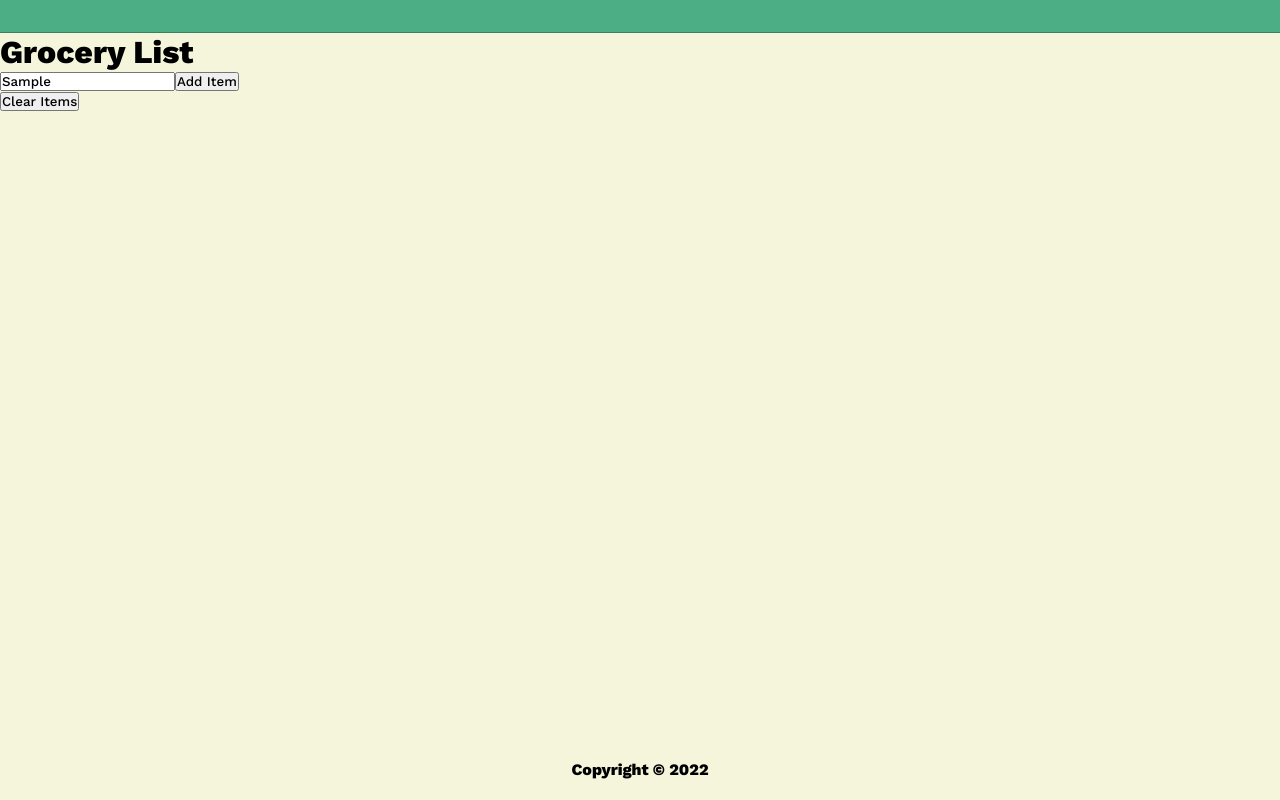
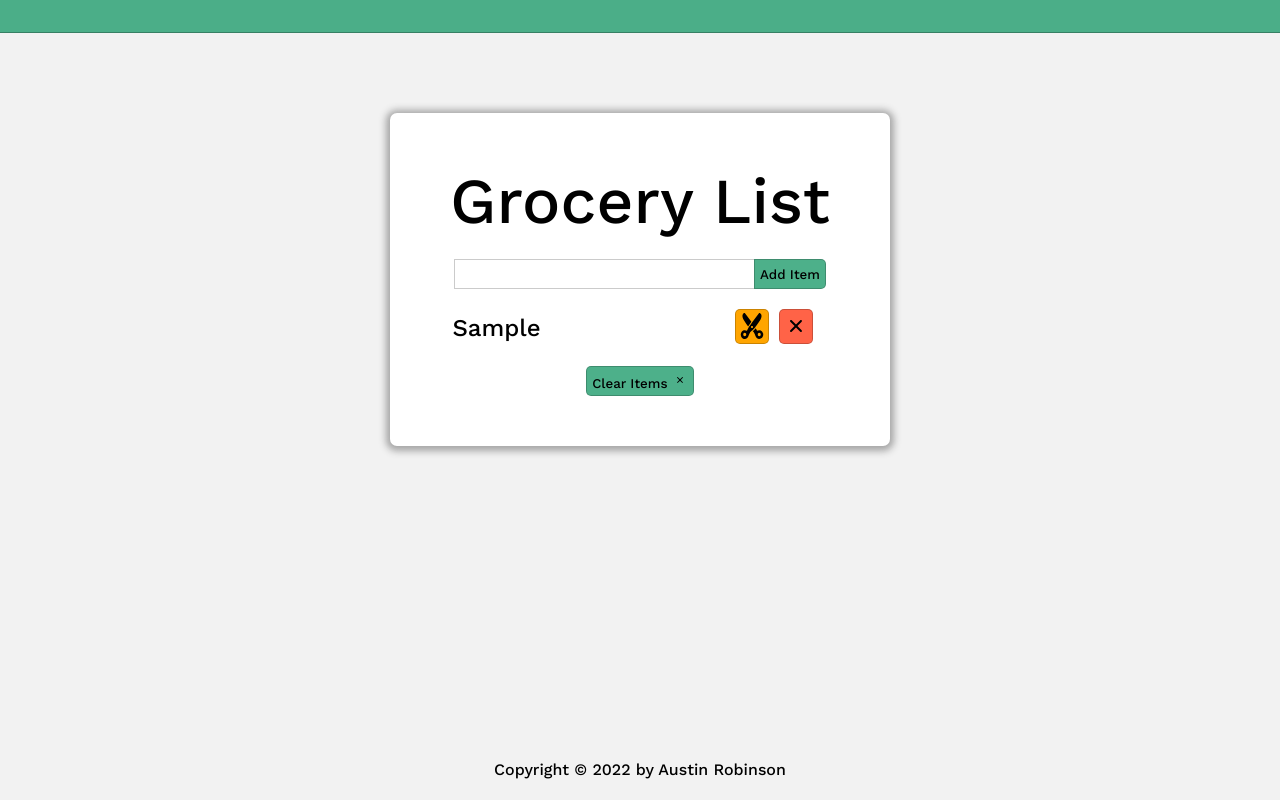
Before and after one commit to AustinRobinsonDev/grocery-list, a React (Create React App) app: page / in a window 1280 px wide. Both pictures are taken after typing "Sample" into the empty fields and a click on the button "Add Item". Built offline with nearby package versions, Linux system fonts and the light colour scheme.

Commit message:
add/remove/edit functional, saves to LS

```diff
--- a/package.json
+++ b/package.json
@@ -8,6 +8,7 @@
     "@testing-library/user-event": "^13.5.0",
     "react": "^17.0.2",
     "react-dom": "^17.0.2",
+    "react-icons": "^4.3.1",
     "react-scripts": "5.0.0",
     "web-vitals": "^2.1.3"
   },
--- a/src/App.css
+++ b/src/App.css
@@ -4,14 +4,92 @@
   font-family: 'Montserrat', sans-serif;
   font-family: 'Source Code Pro', monospace;
   font-family: 'Work Sans', sans-serif;
+  font-weight: 400;
   margin: 0;
   padding: 0;
+}
+li {
+  text-decoration: none;
+  list-style: none;
+  align-self: flex-end;
+  justify-self: flex-start;
+}
+main h1 {
+  font-size: 4rem;
+}
+
+.mt-10 {
+  margin: 10px 0;
+}
+.mr-10 {
+  margin-right: 10px;
+}
+
+input {
+  height: 30px;
+  width:300px;
+  padding: 5px;
+  box-sizing: border-box;
+  border: 1px solid rgba(0, 0, 0, 0.205);
+  border-right: 0px;
+}
+
+.bdr-l-none {
+  border-left: none;
+}
+
+.danger {
+  font-size: 2rem;
+  box-sizing: border-box;
+background-color: tomato;
+min-width: 30px;
+height: 35px;
+
+border: 1px solid rgba(0, 0, 0, 0.205);
+border-radius: 5px;
+}
+
+.success {
+  font-size: 2rem;
+  box-sizing: border-box;
+background-color: green;
+min-width: 30px;
+height: 35px;
+
+border: 1px solid rgba(0, 0, 0, 0.205);
+border-radius: 5px;
+}
+.edit {
+  font-size: 2rem;
+  box-sizing: border-box;
+  background-color: orange;
+  min-width: 30px;
+  height: 35px;
+  border: 1px solid rgba(0, 0, 0, 0.205);
+  border-radius: 5px;
+}
+.btn-connect {
+  background-color: hsla(157, 61%, 39%, 0.822);
+  border: 1px solid rgba(0, 0, 0, 0.205);
+  width: fit-content;
+  height: 30px;
+  padding: 5px;
+  border-radius: 0 5px 5px 0;
+}
+
+.btn {
+  background-color: hsla(157, 61%, 39%, 0.822);
+  min-width: 50px;
+  height: 30px;
+  padding: 5px;
+  border: 1px solid rgba(0, 0, 0, 0.205);
+  border-radius: 5px;
 }
 
 .App {
   max-width: 100vw;
   min-height: 100vh;
-  background-color: beige;
+  background-color: hsl(0, 0%, 95%);
   box-sizing: border-box;
 }
 
@@ -45,3 +123,36 @@
   top: 0;
   z-index: 99;
 }
+
+.list-body {
+  display: flex;
+  flex-direction: column;
+  justify-content: space-around;
+  align-items: center;
+  margin: 5rem auto;
+  box-sizing: border-box;
+  width: 500px;
+  padding: 2.5rem;
+  background-color: white;
+  box-shadow: 0px 1px 7px 4px rgba(65, 65, 65, 0.432);
+  border-radius: 7px;
+  border: none;
+}
+
+.list-item {
+  box-sizing: border-box;
+  display: flex;
+  justify-content: space-between;
+  align-items: center;
+  width: 22.5rem;
+  text-decoration: none;
+  align-self: flex-start;
+  justify-self: flex-start;
+}
+
+.list-container {
+  display: flex;
+  flex-direction: column;
+  justify-content: flex-start;
+  width: 375px;
+}
--- a/src/App.js
+++ b/src/App.js
@@ -4,9 +4,17 @@ import Navbar from './layout/Navbar'
 import Footer from './layout/Footer'
 import ListBody from './components/ListBody'
 
+const getStorage = () => {
+  let list = localStorage.getItem('list');
+  if(list) {
+    return JSON.parse(localStorage.getItem('list'));
+  } else {
+    return [];
+  }
+}
 function App() {
-  const [list, setList] = useState([])
-  const [item, setItem] = useState('');
+  const [list, setList] = useState(getStorage())
+  const [item, setItem] = useState('')
   const [isEditing, setIsEditing] = useState(false)
   const [editId, setEditId] = useState(null)
   const [alert, setAlert] = useState({
@@ -17,7 +25,7 @@ function App() {
   return (
     <div className="App">
       <Navbar />
-      <ListBody list={list} setList={setList} item={item} setItem={setItem} />
+      <ListBody setEditId={setEditId} editId={editId} setIsEditing={setIsEditing} isEditing={isEditing} list={list} setList={setList} item={item} setItem={setItem} />
       <Footer list={list} />
     </div>
   );
--- a/src/components/ListBody.js
+++ b/src/components/ListBody.js
@@ -1,18 +1,59 @@
-import React from 'react'
+import {useEffect} from 'react'
+import ListItem from './ListItem';
+import { IoIosClose } from "react-icons/io";
 
-const ListBody = ({item, setItem, list, setList}) => {
+
+const ListBody = ({item, setItem, editId, list, setList, isEditing, setIsEditing, setEditId}) => {
+    const removeItem = (id) => {
+        setList(list.filter(singleItem => singleItem.id !== id))
+    }
+    const editItem = (id) => {
+        const specificItem = list.find((itm) => itm.id === id);
+        setIsEditing(true)
+        setEditId(id)
+        setItem(specificItem.title)
+    }
+    const clearAll = () => {
+        setList([]);
+    }
     const handleClick = () => {
-        console.log('hello')
+        if(!item) {
+            //show alert
+        } else if (isEditing && item) {
+            setList(list.map(itm => {
+                if(itm.id === editId) {
+                    return {...itm, title: item}
+                }
+                return itm;
+            }))
+            setItem('')
+            setEditId(null)
+            setIsEditing(false)
+        } else {
+            let newItem  = {
+                id: new Date().getTime().toString(),
+                title: item
+            }
+            setList([...list, newItem])
+            setItem('')
+        }
     }
+    useEffect(() => {
+        localStorage.setItem('list', JSON.stringify(list))
+    },[list]);
     return (
-        <main>
-            <h1>Grocery List</h1>
-            <input type="text" onChange={(e) => setItem(e.target.value)} value={item}/>
-            <button onClick={handleClick}>Add Item</button>
-            <ul>
-
+        <main className='list-body'>
+            <h1 className='mt-10'>Grocery List</h1>
+            <section className='mt-10'>
+                <input type="text" onChange={(e) => setItem(e.target.value)} value={item}/>
+                <button className='btn-connect bdr-l-none' onClick={handleClick}>Add Item</button>
+            </section>
+            <ul className='mt-10 list-container'>
+                {list.map((itm, index) => (
+                    <ListItem editItem={editItem} removeItem={removeItem} {...itm} />
+                ))}
             </ul>
-            <button>Clear Items</button>
+            <button className='mt-10 btn' onClick={() => clearAll()}>Clear Items <IoIosClose style={{fontSize: '1rem'}} /></button>
         </main>
     )
 }
--- a/src/components/ListItem.js
+++ b/src/components/ListItem.js
@@ -1,10 +1,16 @@
 import React from 'react'
+import { IoIosClose } from "react-icons/io";
+import { IoIosCut } from "react-icons/io";
+const ListItem = ({title, id, removeItem, editItem}) => {
+    return (
+        <li className='list-item'>
+            <h2>{title}</h2>
+            <div style={{boxSizing: 'border-box'}}>
+                <button onClick={() => editItem(id)} className='mr-10 edit'><IoIosCut /></button>
+                <button onClick={() => removeItem(id)} className='danger'><IoIosClose /></button>
+            </div>
 
-const ListItem = () => {
-    return (
-        <div>
-
-        </div>
+        </li>
     )
 }
 
--- a/src/layout/Footer.js
+++ b/src/layout/Footer.js
@@ -1,8 +1,8 @@
 const Footer = ({list}) => {
     let todaysYear = new Date().getFullYear();
     return (
-        <footer className={`${list.length > 0 ? 'footer-full' : 'footer-empty'}`}>
-            <h4>Copyright &copy; {todaysYear}</h4>
+        <footer className={`${list.length > 7 ? 'footer-full' : 'footer-empty'}`}>
+            <h4>Copyright &copy; {todaysYear} by Austin Robinson</h4>
         </footer>
     )
 }
```
Also changed, not shown: 1 other file (tests, documents, lock files or other folders).
